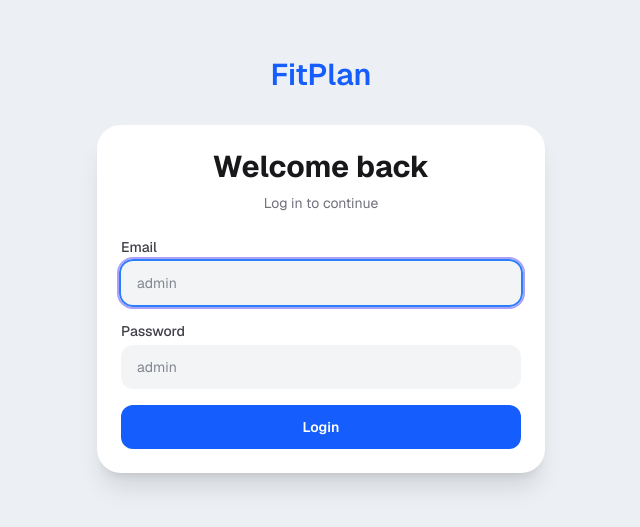
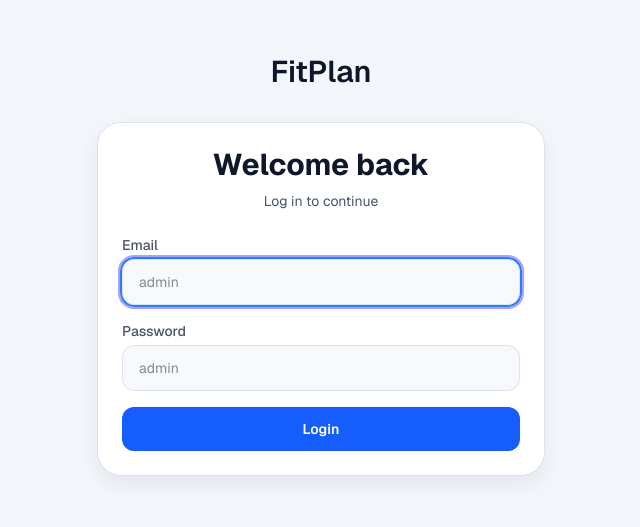
Before and after one commit to theborja/plan-app, a Next.js app: page /login in a window 1280 px wide. Shown: the part 143-670 px from the top of the page, without its empty margins (319-959 px from the left). Built offline with nearby package versions, Linux system fonts and the light colour scheme.

Commit message:
v 3.1 mejoras modo oscuro

```diff
--- a/app/login/page.tsx
+++ b/app/login/page.tsx
@@ -29,20 +29,20 @@ export default function LoginPage() {
 
   return (
     <div className="mx-auto flex min-h-[calc(100dvh-env(safe-area-inset-top))] w-full max-w-md flex-col justify-center pb-[max(1rem,env(safe-area-inset-bottom))]">
-      <p className="mb-8 text-center text-3xl font-semibold text-blue-600">FitPlan</p>
+      <p className="mb-8 text-center text-3xl font-semibold text-[var(--foreground)]">FitPlan</p>
 
-      <section className="w-full rounded-3xl bg-white p-6 shadow-xl">
-        <h1 className="text-center text-3xl font-bold text-zinc-900">Welcome back</h1>
-        <p className="mt-2 text-center text-sm text-zinc-500">Log in to continue</p>
+      <section className="w-full rounded-3xl border border-[var(--border)] bg-[var(--surface)] p-6 shadow-[var(--shadow-soft)]">
+        <h1 className="text-center text-3xl font-bold text-[var(--foreground)]">Welcome back</h1>
+        <p className="mt-2 text-center text-sm text-[var(--muted)]">Log in to continue</p>
 
         <form className="mt-6 space-y-4" onSubmit={handleSubmit}>
           <label className="block">
-            <span className="mb-1 block text-sm font-medium text-zinc-700">Email</span>
+            <span className="mb-1 block text-sm font-medium text-[var(--muted)]">Email</span>
             <input
               autoFocus
               type="text"
               className={[
-                "w-full rounded-xl bg-gray-100 px-4 py-3 text-sm outline-none focus:ring-2 focus:ring-blue-500",
+                "w-full rounded-xl border border-[var(--border)] bg-[var(--surface-soft)] px-4 py-3 text-sm text-[var(--foreground)] outline-none focus:ring-2 focus:ring-blue-500",
                 error ? "ring-1 ring-rose-400" : "",
               ].join(" ")}
               placeholder="admin"
@@ -52,11 +52,11 @@ export default function LoginPage() {
           </label>
 
           <label className="block">
-            <span className="mb-1 block text-sm font-medium text-zinc-700">Password</span>
+            <span className="mb-1 block text-sm font-medium text-[var(--muted)]">Password</span>
             <input
               type="password"
               className={[
-                "w-full rounded-xl bg-gray-100 px-4 py-3 text-sm outline-none focus:ring-2 focus:ring-blue-500",
+                "w-full rounded-xl border border-[var(--border)] bg-[var(--surface-soft)] px-4 py-3 text-sm text-[var(--foreground)] outline-none focus:ring-2 focus:ring-blue-500",
                 error ? "ring-1 ring-rose-400" : "",
               ].join(" ")}
               placeholder="admin"
--- a/app/workout/page.tsx
+++ b/app/workout/page.tsx
@@ -150,7 +150,7 @@ export default function WorkoutPage() {
       </button>
       <input
         type="date"
-        className="ml-auto rounded-lg border border-zinc-300 px-2 py-1 text-xs"
+        className="ml-auto rounded-lg border border-[var(--border)] bg-[var(--surface)] px-2 py-1 text-xs text-[var(--foreground)]"
         value={selectedIsoDate}
         onChange={(event) => {
           if (!event.target.value) return;
@@ -182,7 +182,7 @@ export default function WorkoutPage() {
     return (
       <div className="space-y-4">
         <Card title="Entreno de hoy">
-          <p className="text-sm text-zinc-600">
+          <p className="text-sm text-[var(--muted)]">
             No se encontro rutina para hoy. Revisa el plan importado.
           </p>
         </Card>
@@ -215,7 +215,7 @@ export default function WorkoutPage() {
           </label>
         </div>
         <div className="mt-2">{dayPicker}</div>
-        <p className="mt-1 text-sm text-zinc-700">
+        <p className="mt-1 text-sm text-[var(--muted)]">
           Hechos: {doneIndexes.length}/{trainingDay.exercises.length}
         </p>
       </Card>
@@ -230,8 +230,8 @@ export default function WorkoutPage() {
           <Card key={exercise.id || `${trainingDay.dayIndex}-${index}`}>
             <div className="space-y-2">
               <div className="flex items-start justify-between gap-3">
-                <p className="text-sm font-semibold text-zinc-900">{exercise.name}</p>
-                <label className="flex items-center gap-2 text-xs text-zinc-700">
+                <p className="text-sm font-semibold text-[var(--foreground)]">{exercise.name}</p>
+                <label className="flex items-center gap-2 text-xs text-[var(--muted)]">
                   <input
                     type="checkbox"
                     checked={isDone}
@@ -266,7 +266,7 @@ export default function WorkoutPage() {
               <div className="space-y-1">
                 <label
                   htmlFor={`last-weight-${index}`}
-                  className="text-xs font-medium text-zinc-700"
+                  className="text-xs font-medium text-[var(--muted)]"
                 >
                   Ultimo peso usado
                 </label>
@@ -274,7 +274,7 @@ export default function WorkoutPage() {
                   id={`last-weight-${index}`}
                   type="text"
                   inputMode="decimal"
-                  className="w-full rounded-lg border border-zinc-300 px-2 py-1.5 text-sm"
+                  className="w-full rounded-lg border border-[var(--border)] bg-[var(--surface)] px-2 py-1.5 text-sm text-[var(--foreground)]"
                   placeholder="Ej: 60 kg"
                   value={lastWeightValue}
                   onChange={(event) => {
@@ -288,7 +288,7 @@ export default function WorkoutPage() {
               </div>
 
               {exercise.notes && !exercise.notes.includes("|") ? (
-                <p className="text-xs text-zinc-500">{exercise.notes}</p>
+                <p className="text-xs text-[var(--muted)]">{exercise.notes}</p>
               ) : null}
             </div>
           </Card>
@@ -297,7 +297,7 @@ export default function WorkoutPage() {
 
       <Card title="Nota del entreno">
         <textarea
-          className="min-h-24 w-full rounded-xl border border-zinc-300 px-3 py-2 text-sm"
+          className="min-h-24 w-full rounded-xl border border-[var(--border)] bg-[var(--surface)] px-3 py-2 text-sm text-[var(--foreground)]"
           placeholder="Como te fue hoy..."
           value={workoutNote}
           onChange={(event) => updateWorkout({ note: event.target.value })}
--- a/components/AppShell.tsx
+++ b/components/AppShell.tsx
@@ -54,7 +54,7 @@ export default function AppShell({ children }: { children: React.ReactNode }) {
   return (
     <AuthGuard>
       {isLogin ? (
-        <main className="min-h-dvh bg-[#eceff4] px-4 py-[max(1rem,env(safe-area-inset-top))]">{children}</main>
+        <main className="min-h-dvh bg-[var(--background)] px-4 py-[max(1rem,env(safe-area-inset-top))]">{children}</main>
       ) : (
         <div className="mx-auto flex min-h-dvh w-full max-w-md flex-col bg-transparent">
           <Header />
```
